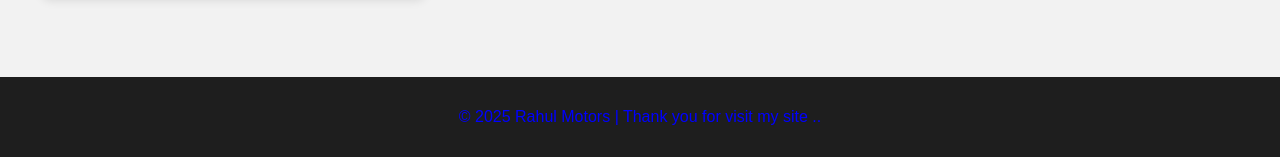
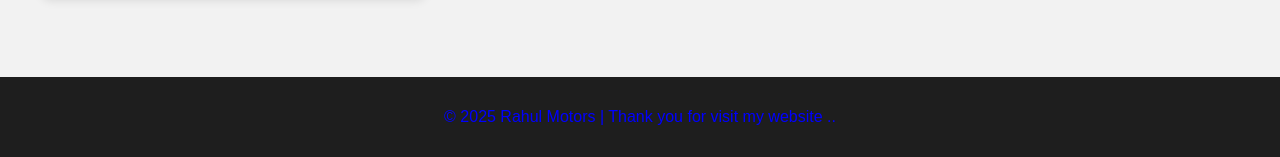
Before and after one commit to rsrr82792-glitch/django-todoapp, a Django app: page / in a window 1280 px wide. Shown: the part 802-959 px from the top of the page. Run offline with Django 3.2, Linux system fonts and the light colour scheme.

Commit message:
Update footer text to correct 'website'

```diff
--- a/todoApp/templates/cars.html
+++ b/todoApp/templates/cars.html
@@ -98,7 +98,7 @@
   </div>
 
   <footer>
-    <p>© 2025 Rahul Motors | Thank you for visit my site .. </p>
+    <p>© 2025 Rahul Motors | Thank you for visit my website .. </p>
   </footer>
 </body>
 </html>
```
